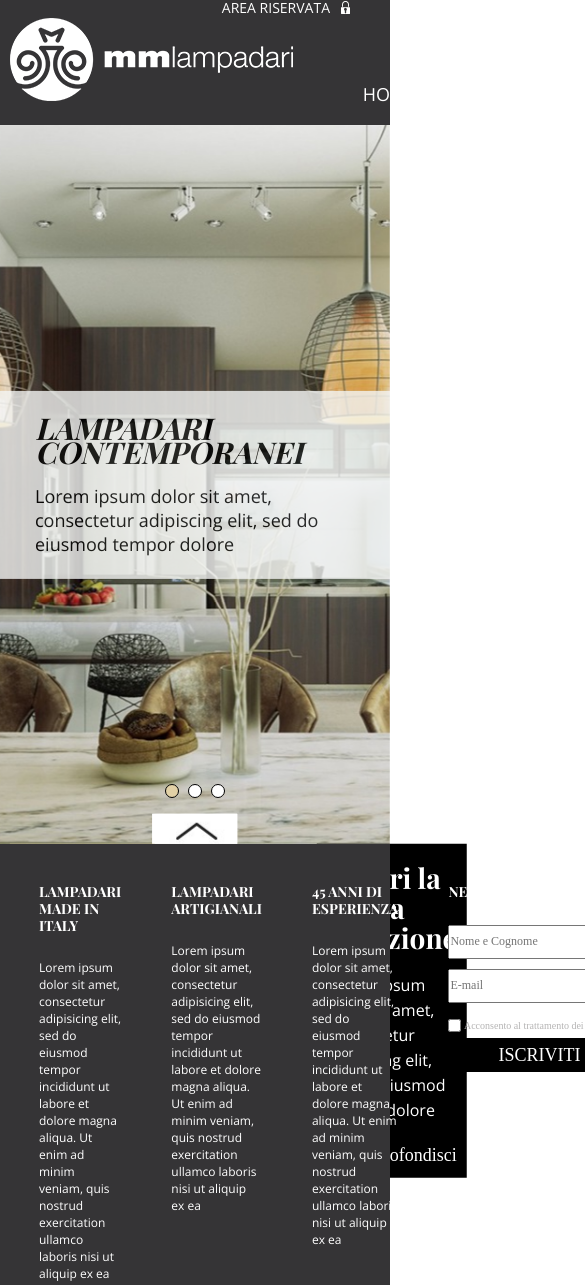
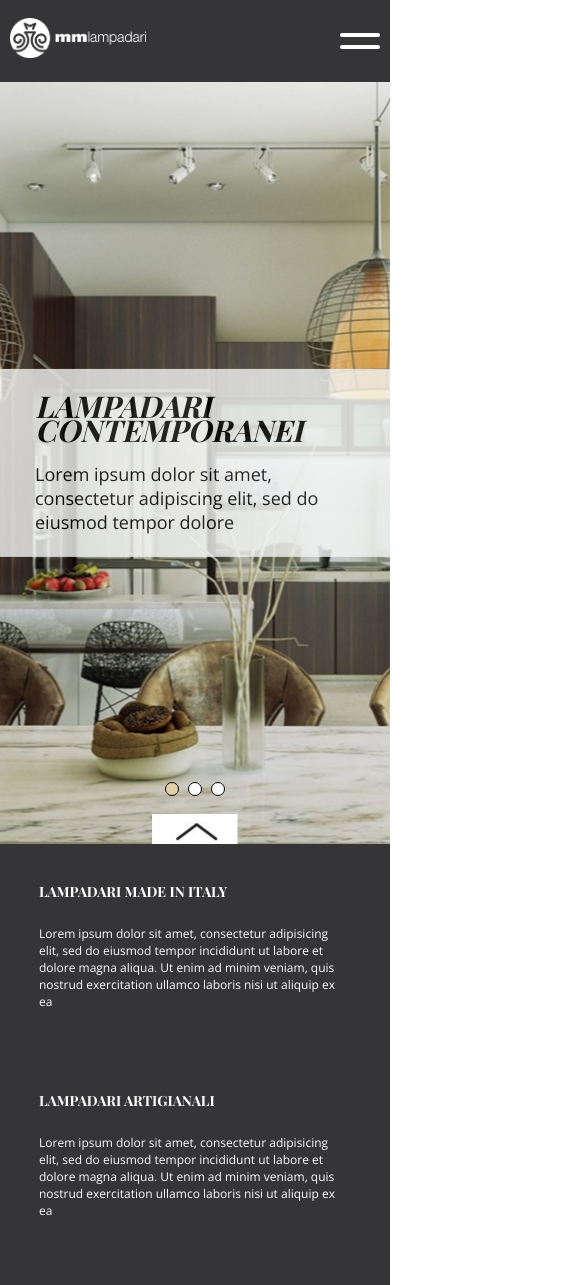
Before and after one commit to Asyamova/junior-initial-task, a plain HTML site: page index.html in a window 390 px wide. Shown: the top 1285 px of the page, 585 px wide, since content can reach past the window. Drawn offline with nearby package versions, Linux system fonts and the light colour scheme; a web font is replaced by a local one.

Commit message:
new files

```diff
--- a/css/style.css
+++ b/css/style.css
@@ -8,10 +8,12 @@ a:hover {
     color: #e2d1a6;
     font-weight: 700;
 }
-a:focus{
+
+a:focus {
     border-bottom: 2px solid #ffffff;
 }
-a:active{
+
+a:active {
     text-decoration: underline;
 }
 
@@ -24,56 +26,65 @@ p, a {
     font-weight: 400;
     font-family: 'Open Sans', sans-serif;
 }
-.navigation>ul{
+
+.navigation > ul {
     display: flex;
     margin: 0;
 }
-li{
+
+li {
     list-style-type: none;
 }
-button:active{
-    background-color:#e2d1a6;
-}
-button:hover{
+
+button:hover {
     text-decoration: underline;
 }
-input[type=text],input[type=password]{
+
+input[type=text], input[type=password] {
     outline: none;
     width: 180px;
-    padding: 8px 0;
+    padding: 8px 6px;
     margin-bottom: 10px;
 }
-.input[placeholder]{
-    color:#8c8c8c;
+
+.input[placeholder] {
+    color: #8c8c8c;
     font-size: 14px;
 }
-label{
+
+label {
     font-size: 10px;
     line-height: 24px;
     color: #b5b4b4;
     display: block;
 }
-input[type=checkbox]{
+
+input[type=checkbox] {
     vertical-align: middle;
 }
-label span{
+
+label span {
     vertical-align: middle;
 }
-.footer__head.close{
+
+.footer__head.close {
     transform: translate(-50%, 100%);
 }
 
-.hidden{
+.hidden {
     display: none;
 }
-.open{
+
+.open {
     display: flex;
 }
+
 .wrapper {
     height: 100vh;
     display: flex;
     flex-direction: column;
 }
+
 .header {
     background-color: #353436;
     color: #ffffff;
@@ -109,6 +120,7 @@ label span{
     right: 40px;
 }
 
+
 .controls__item {
     font-size: 14px;
     background-image: url("../images/icon_lock.png");
@@ -117,22 +129,24 @@ label span{
     padding-right: 20px;
 
 }
-.navigation{
+
+.navigation {
     position: relative;
 }
 
-.navigation>ul>li:not(:last-child) {
+.navigation > ul > li:not(:last-child) {
     margin-right: 25px;
 }
 
-.wrap__sub-navigation{
+.wrap__sub-navigation {
     display: flex;
 }
-.navigation li:hover>ul{
+
+.navigation li:hover > ul {
     visibility: visible;
 }
 
-.sub-navigation{
+.sub-navigation {
     background-color: #353436;
     position: absolute;
     display: grid;
@@ -143,26 +157,33 @@ label span{
     visibility: hidden;
 
 }
-.sub-navigation li:not(:last-child){
+
+.sub-navigation li:not(:last-child) {
     border-bottom: 1px solid #ffffff;
 }
+
 .main {
     flex: auto;
     overflow: hidden;
     position: relative;
 }
-.owl-carousel{
+
+.owl-carousel {
     height: 100%;
 }
-.owl-stage-outer{
+
+.owl-stage-outer {
     height: 100%;
 }
-.owl-stage{
+
+.owl-stage {
     height: 100%;
 }
-.owl-item{
+
+.owl-item {
     height: 100%;
 }
+
 .main__slider {
     display: flex;
     align-items: center;
@@ -184,6 +205,7 @@ label span{
     top: 50%;
     transform: translateY(-50%);
     z-index: 2;
+    pointer-events: none;
 }
 
 .main__title h1 {
@@ -215,8 +237,10 @@ label span{
     padding: 0 10px 5px 10px;
     font-size: 16px;
     line-height: 25px;
+    overflow: hidden;
 }
-.comment p{
+
+.comment p {
     margin: 20px 0;
 }
 
@@ -227,27 +251,32 @@ label span{
     font-size: 18px;
     line-height: 25px;
 }
+
 .comment h1 {
     font-size: 28px;
     line-height: 30px;
     font-weight: 700;
 }
+
 .comment.yellow {
     background-color: #e2d1a6;
 }
-.comment.yellow span{
+
+.comment.yellow span {
     color: #ffffff;
     text-decoration: underline;
 }
+
 .comment.white {
     background-color: #ffffff;
 }
+
 .comment.black {
     background-color: #000000;
     color: #ffffff;
 }
 
-.owl-dots  {
+.owl-dots {
     display: flex;
     justify-content: space-around;
     margin-bottom: 10px;
@@ -318,51 +347,62 @@ label span{
     background-color: #353436;
     position: relative;
 }
-.footer__foot{
+
+.footer__foot {
     display: flex;
     justify-content: space-between
 }
-.news__item{
+
+.news__item {
     margin-right: 50px;
     padding: 30px 0;
 }
-.news__item h1{
+
+.news__item h1 {
     text-transform: uppercase;
     margin-bottom: 25px;
 }
 
-.property__item{
+.property__item {
     margin: 0 10px;
 }
-.network_icon{
+
+.network_icon {
     display: flex;
     margin-left: 130px;
-  }
-.network_icon__item{
+}
+
+.network_icon__item {
     margin: 0 5px;
     width: 18px;
     height: 18px;
     background-repeat: no-repeat;
     background-position: center;
 }
-.network_icon__item.facebook{
+
+.network_icon__item.facebook {
     background-image: url("../images/icon_facebook.png");
 }
-.network_icon__item.instagram{
+
+.network_icon__item.instagram {
     background-image: url("../images/icon_instagram.png");
 }
-.network_icon__item.pinterest{
+
+.network_icon__item.pinterest {
     background-image: url("../images/icon_pinterest.png");
 }
-.language{
+
+.language {
     display: flex;
     margin: 0 35px;
 }
-.language__item:not(:last-child):after{
+
+.language__item:not(:last-child):after {
     content: "";
     border-right: 2px solid white;
     margin: 0 10px;
 }
+
 .out-layer {
     background-color: #ffffff;
     opacity: 0.5;
@@ -372,6 +412,7 @@ label span{
     right: 0;
     left: 0;
 }
+
 .popup {
     position: fixed;
     padding: 10px 10px 20px;
@@ -383,29 +424,34 @@ label span{
     z-index: 100;
     flex-wrap: wrap;
 }
-.popup h1{
+
+.popup h1 {
     font-size: 24px;
     line-height: 24px;
     text-align: center;
     color: #ffffff;
     width: 100%;
 }
-.popup__column{
+
+.popup__column {
     width: 30%;
     margin: 0 10%;
 }
-.popup__column h1{
+
+.popup__column h1 {
     font-size: 18px;
     margin: 0 0 12px 0;
     text-align: left;
 }
-.popup__column p{
+
+.popup__column p {
     height: 14px;
     font-size: 12px;
     line-height: 24px;
     color: #b5b4b4;
 }
-.popup__cross{
+
+.popup__cross {
     background-image: url(../images/cross.png);
     position: absolute;
     top: 10px;
@@ -417,7 +463,7 @@ label span{
     cursor: pointer;
 }
 
-.submit__item{
+.submit__item {
     background-color: #000000;
     color: #ffffff;
     font-size: 18px;
@@ -428,3 +474,137 @@ label span{
     border: 0;
     cursor: pointer;
 }
+
+.mobile-button {
+    display: none;
+    position: relative;
+    width: 40px;
+    height: 40px;
+    margin-left: auto;
+    cursor: pointer;
+    padding: 0;
+    border: 0;
+    background-color: transparent;
+    outline: none;
+}
+
+.mobile-button:before, .mobile-button:after {
+    content: " ";
+    background-color: #ffffff;
+    width: 100%;
+    height: 4px;
+    position: absolute;
+    transition: all .3s ease;
+    border-radius: 10px;
+    left: 0;
+}
+
+.mobile-button:before {
+    top: 12px;
+}
+
+.mobile-button:after {
+    bottom: 12px;
+}
+
+.mobile-button.active:before {
+    transform: translate3d(0, 5px, 0) rotate(45deg);
+}
+
+.mobile-button.active:after {
+    transform: translate3d(0, -7px, 0) rotate(-45deg);
+}
+
+@media screen and (max-width: 992px) {
+
+    .header__title img {
+        max-height: 40px;
+    }
+
+    .header__main {
+        align-items: center;
+    }
+
+    .controls {
+        display: none
+    }
+}
+
+@media screen and (max-width: 768px) {
+
+
+    .navigation {
+        position: fixed;
+        right: 0;
+        bottom: 0;
+        left: 0;
+        height: calc(100% - 82px);
+        background-color: #353436;
+        z-index: 3;
+        transition: all .3s ease;
+    }
+
+    .navigation:not(.active) {
+        transform: translateX(-100%);
+    }
+
+    .navigation ul {
+        padding: 0;
+        display: flex;
+        flex-direction: column;
+        justify-content: space-evenly;
+        height: 100%;
+        align-items: center;
+    }
+
+    .mobile-button {
+        display: block;
+    }
+
+    .navigation > ul > li:not(:last-child) {
+        margin: 0;
+    }
+
+    .footer__head {
+        display: block;
+    }
+
+    .footer__body .container {
+        display: block;
+    }
+
+    .footer__body .news__item {
+        margin: 0;
+    }
+
+    .footer__body .subscribe input,
+    .footer__body .subscribe button{
+        width: 100%;
+    }
+
+    .footer__foot {
+        display: block;
+    }
+
+    .network_icon {
+        margin: 30px auto;
+        justify-content: center;
+    }
+
+    .property {
+        display: flex;
+        flex-direction: column;
+        align-items: center;
+    }
+    .language{
+        justify-content: center;
+    }
+
+    .comment h1{
+     font-size: 18px;
+    }
+
+    .comment p{
+        font-size: 16px;
+    }
+}
--- a/index.html
+++ b/index.html
@@ -36,10 +36,10 @@
 
                     </ul>
                 </nav>
-
                 <div class="controls">
                     <a class="controls__item" href="#">AREA RISERVATA</a>
                 </div>
+                <button class="mobile-button"></button>
             </div>
         </div>
     </header>
--- a/scripts.js
+++ b/scripts.js
@@ -6,39 +6,48 @@ const openModal = document.querySelector('.controls__item');
 const modalClose = document.querySelector('.popup__cross');
 const pagination = document.querySelectorAll('.pagination_round');
 
-function closeModal(){
+function closeModal() {
     outLayer.classList.add('hidden');
     popup.classList.add('hidden');
     popup.classList.remove('open');
 }
 
-function handler(element,event,method) {
-element.addEventListener(event,method);
+function handler(element, event, method) {
+    element.addEventListener(event, method);
 }
 
-handler(btnControlFoot,'click',function () {
-  footWindow.classList.toggle('close');
-  btnControlFoot.classList.toggle('arrow_up');
+handler(btnControlFoot, 'click', function () {
+    footWindow.classList.toggle('close');
+    btnControlFoot.classList.toggle('arrow_up');
 });
 
-handler(openModal,'click',function () {
+handler(openModal, 'click', function () {
     outLayer.classList.remove('hidden');
     popup.classList.remove('hidden');
     popup.classList.add('open');
 });
 
-handler(outLayer,'click',closeModal);
+handler(outLayer, 'click', closeModal);
 
-handler(modalClose,'click',closeModal);
+handler(modalClose, 'click', closeModal);
 
-$(document).ready(function(){
-    $(".owl-carousel").owlCarousel({
-        loop:true,
-        margin:0,
-        nav:true,
-        responsive:{
-            0:{
-                items:1
+$(() => {
+    const $mobileButton = $('.mobile-button');
+    const $navigation = $('.navigation');
+    const $owl = $('.owl-carousel');
+
+    $mobileButton.click(function(){
+        $(this).toggleClass('active');
+        $navigation.toggleClass('active');
+    });
+
+    $owl.owlCarousel({
+        loop: true,
+        margin: 0,
+        nav: true,
+        responsive: {
+            0: {
+                items: 1
             }
         }
     });
```
